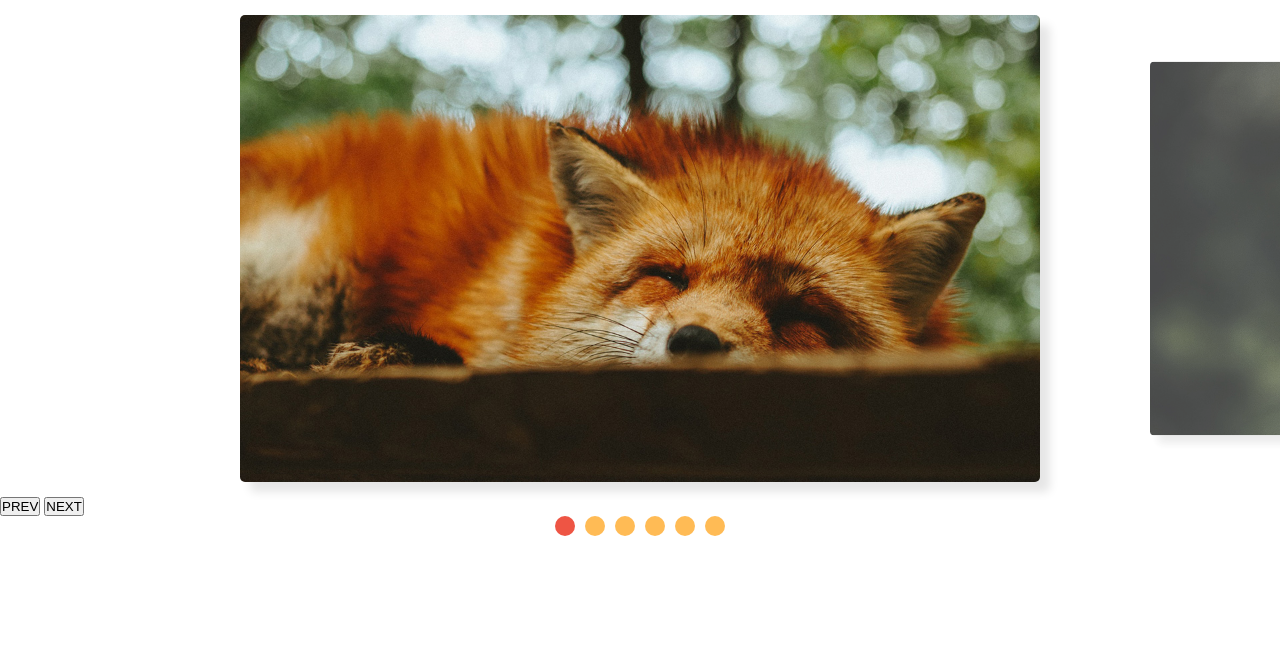
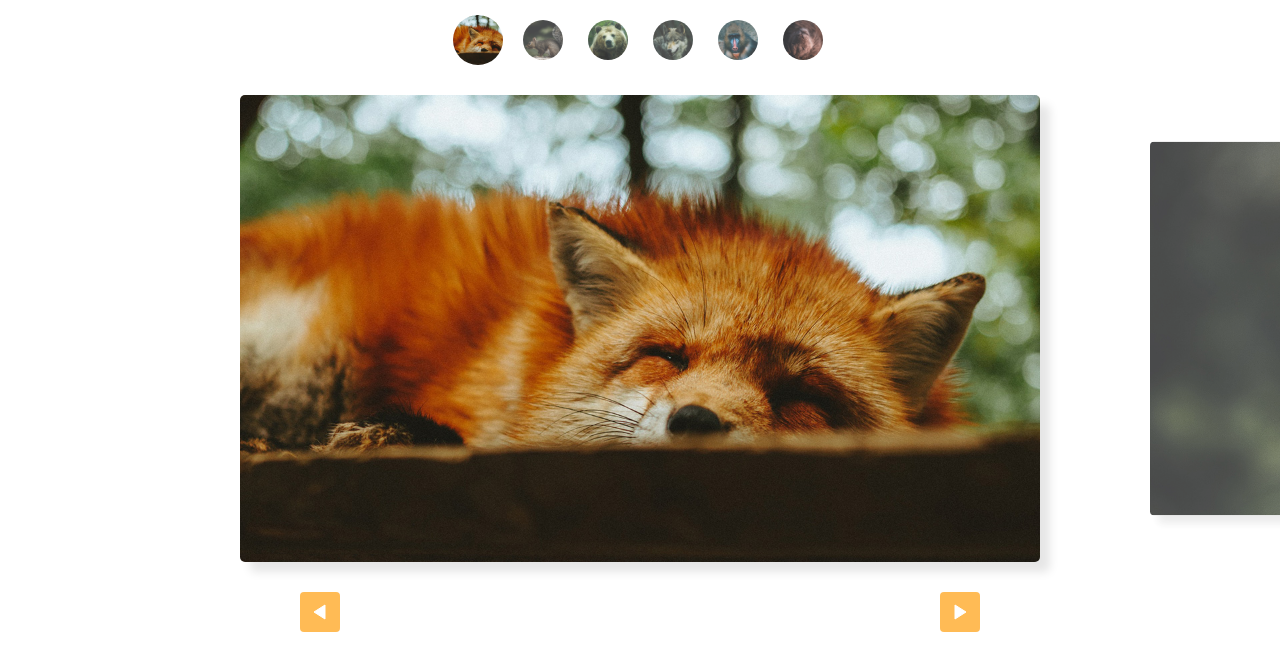
Before and after one commit to Gustavo-dev-front/slide, a plain HTML site: page index.html in a window 1280 px wide. Drawn offline with Linux system fonts and the light colour scheme.

Commit message:
custom controls add and arrow style

```diff
--- a/css/style.css
+++ b/css/style.css
@@ -62,3 +62,50 @@ img {
 [data-control="slide"] li.active a {
   background-color: #e54;
 }
+
+.custom-controls {
+  display: flex;
+  flex-wrap: wrap;
+  justify-content: center;
+  gap: 15px;
+  margin: 15px;
+}
+
+.custom-controls li {
+  max-width: 50px;
+  max-height: 50px;
+  border-radius: 50%;
+  overflow: hidden;
+  opacity: 0.8;
+  transform: scale(0.8);
+  transition: transform .3s, opacity .3s;
+}
+
+.custom-controls li.active {
+  transform: scale(1);
+  opacity: 1;
+}
+
+.custom-controls li:hover {
+  cursor: pointer;
+}
+
+.arrow-nav {
+  display: flex;
+  justify-content: space-around;
+  margin: 15px 0;
+}
+
+.arrow-nav button {
+  cursor: pointer;
+  border: none;
+  border-radius: 4px;
+  color: white;
+  width: 40px;
+  height: 40px;
+  background: #fb5 url(../imgs/arrow.svg) center center no-repeat;
+}
+
+.arrow-nav button.prev {
+  transform: rotate(180deg);
+}
--- a/index.html
+++ b/index.html
@@ -7,6 +7,14 @@
     <link rel="stylesheet" href="./css/style.css" />
   </head>
   <body>
+    <ul class="custom-controls">
+      <li><img src="./imgs/foto1-thumb.jpg" alt="raposa-thumb" /></li>
+      <li><img src="./imgs/foto2-thumb.jpg" alt="esquilo-thumb" /></li>
+      <li><img src="./imgs/foto3-thumb.jpg" alt="urso-thumb" /></li>
+      <li><img src="./imgs/foto4-thumb.jpg" alt="lobo-thumb" /></li>
+      <li><img src="./imgs/foto5-thumb.jpg" alt="macaco-thumb" /></li>
+      <li><img src="./imgs/foto6-thumb.jpg" alt="leao-thumb" /></li>
+    </ul>
     <div class="wrapper">
       <ul class="slide">
         <li><img src="./imgs/foto1.jpg" alt="raposa" /></li>
@@ -17,8 +25,8 @@
         <li><img src="./imgs/foto6.jpg" alt="leao" /></li>
       </ul>
       <div class="arrow-nav">
-        <button class="prev">PREV</button>
-        <button class="next">NEXT</button>
+        <button class="prev"></button>
+        <button class="next"></button>
       </div>
     </div>
     <script type="module" src="./js/script.js"></script>
--- a/js/script.js
+++ b/js/script.js
@@ -2,4 +2,4 @@ import { SlideNav } from "./modules/slide.js";
 const slide = new SlideNav(".wrapper", ".slide");
 slide.init();
 slide.addArrow(".prev", ".next");
-slide.addControl();
+slide.addControl(".custom-controls");
```
